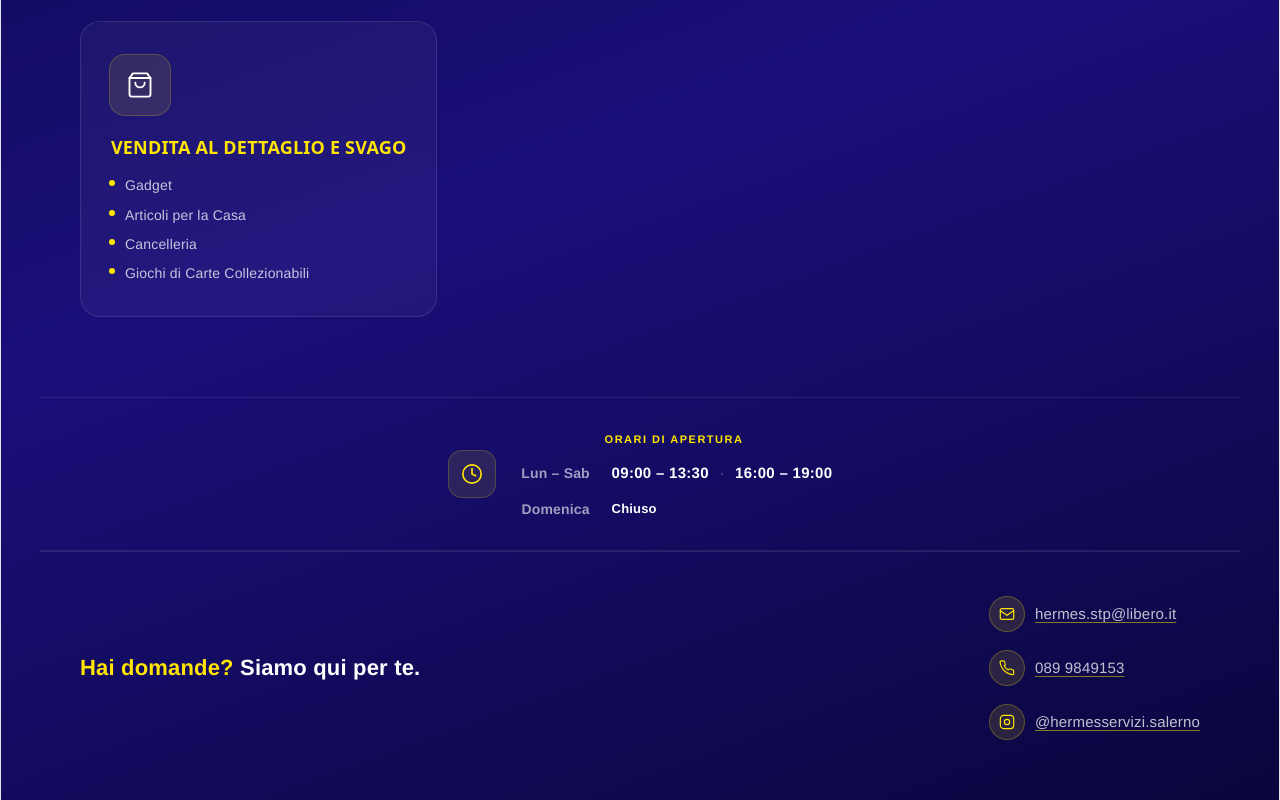
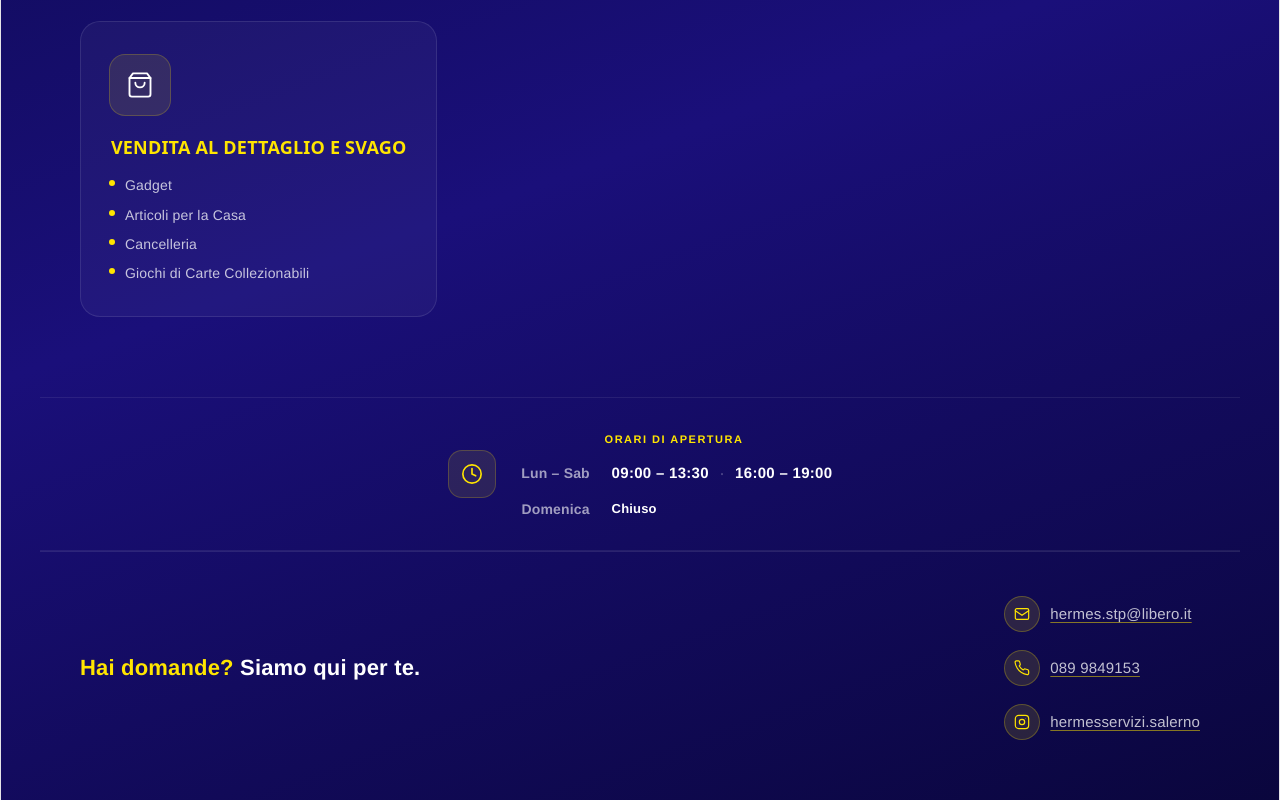
Before and after one commit to lukz30/hermes-servizi, a React (Vite) app: page /servizi in a window 1280 px wide. Shown: the part 1262-2062 px from the top of the page. Built offline with nearby package versions, Linux system fonts and the light colour scheme.

Commit message:
modifica ai prezzi e logo instagram

```diff
--- a/src/pages/PagamentiDetail.jsx
+++ b/src/pages/PagamentiDetail.jsx
@@ -23,7 +23,7 @@ const IcoRitiro = () => (
 const pagamenti = [
   { label: 'PagoPA',              tariffa: '€ 1,50' },
   { label: 'Bollettino Postale',  tariffa: '€ 1,50' },
-  { label: 'Bollettino Passaporto',tariffa: '€ 1,50' },
+  { label: 'Bollettino Passaporto',tariffa: '€ 1,60' },
   { label: 'MAV / RAV',           tariffa: '€ 1,50' },
   { label: 'Modello F24',         tariffa: '€ 1,50' },
   { label: 'Bollo Auto',          tariffa: '€ 1,60' },
--- a/src/pages/Servizi.jsx
+++ b/src/pages/Servizi.jsx
@@ -198,7 +198,7 @@ function Servizi() {
             className="contact-link contact-link-ig"
           >
             <span className="contact-icon"><InstagramIcon /></span>
-            @hermesservizi.salerno
+            hermesservizi.salerno
           </a>
         </div>
       </div>
```
